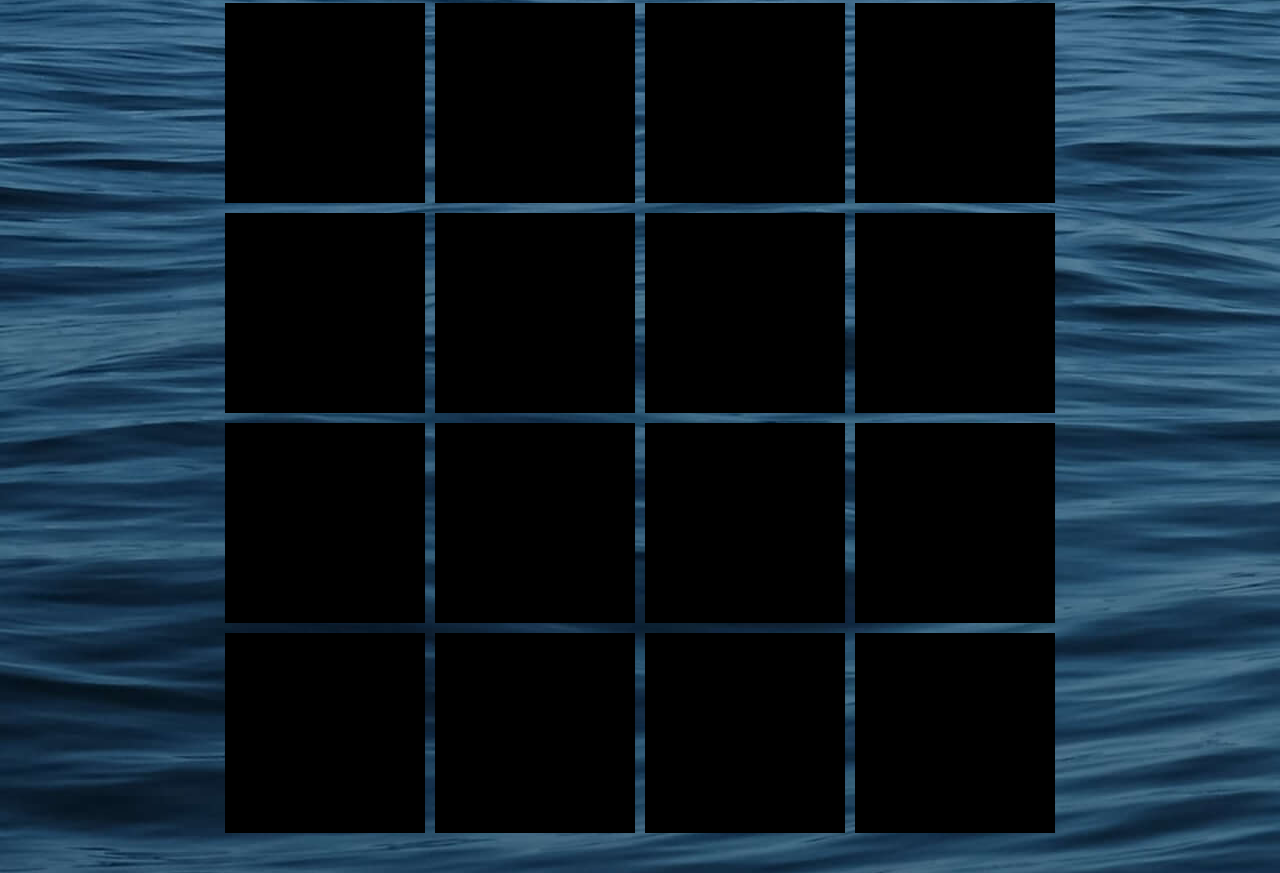
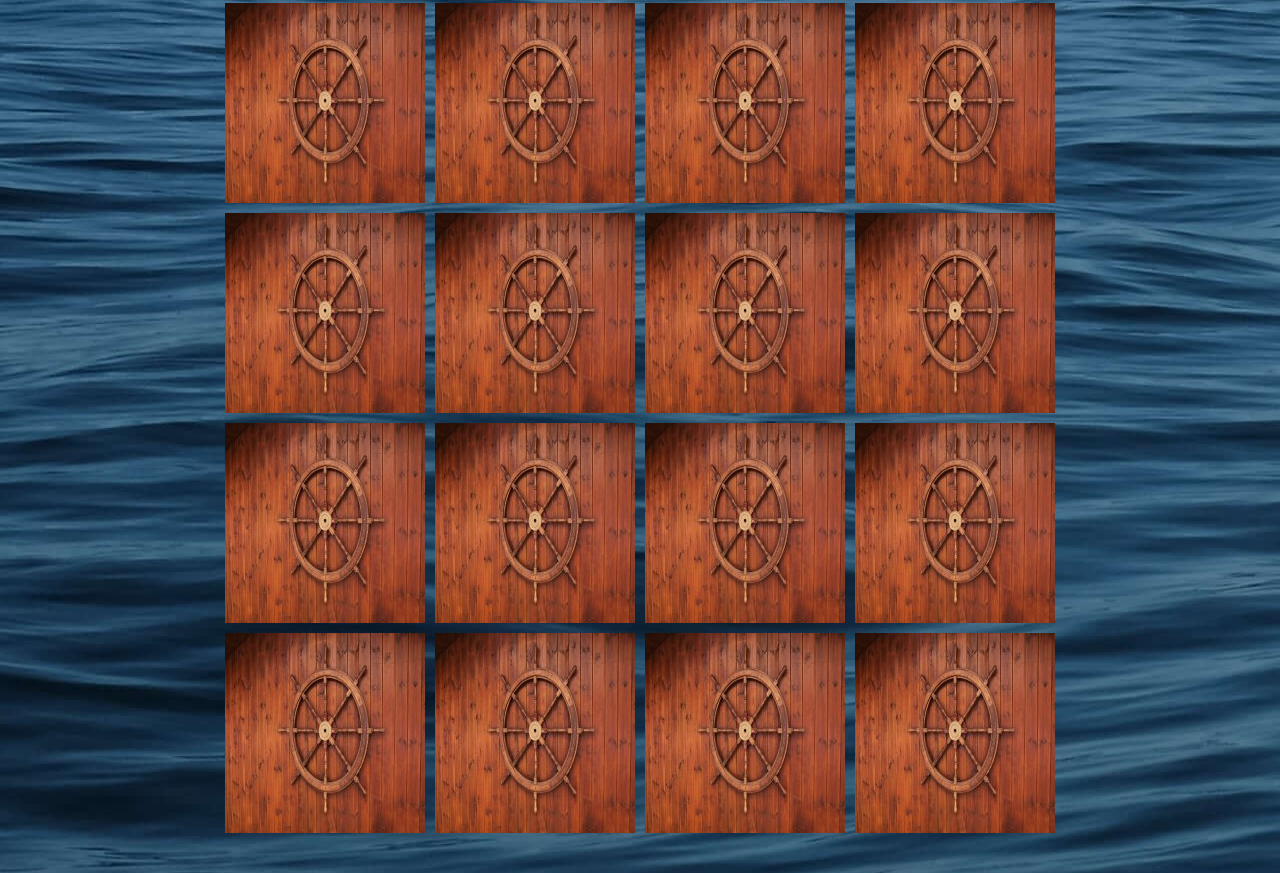
Before and after one commit to JoshuaAndrews-1882/ocean-match, a plain HTML site: page index.html in a window 1280 px wide. Shown: the part 268-1141 px from the top of the page. Drawn offline with Linux system fonts and the light colour scheme.

Commit message:
Add images to div

```diff
--- a/assets/css/style.css
+++ b/assets/css/style.css
@@ -37,3 +37,8 @@ body {
     height: 200px;
     width: 200px;
 }
+
+.card-back,
+.card-front {
+    position: absolute;
+}
--- a/index.html
+++ b/index.html
@@ -18,22 +18,71 @@
                 <p>Turns: <span id="turn">0</span></p>
             </div>
         </div>
-        <div class="card-area"></div>
-        <div class="card-area"></div>
-        <div class="card-area"></div>
-        <div class="card-area"></div>
-        <div class="card-area"></div>
-        <div class="card-area"></div>
-        <div class="card-area"></div>
-        <div class="card-area"></div>
-        <div class="card-area"></div>
-        <div class="card-area"></div>
-        <div class="card-area"></div>
-        <div class="card-area"></div>
-        <div class="card-area"></div>
-        <div class="card-area"></div>
-        <div class="card-area"></div>
-        <div class="card-area"></div>
+        <div class="card-area">
+            <img class="card-front" src="./assets/images/dolphin.jpg" alt="Dolphin">
+            <img class="card-back" src="./assets/images/wheel.jpg" alt="Boat Steering Wheel">
+        </div>
+        <div class="card-area">
+            <img class="card-front" src="./assets/images/dolphin.jpg" alt="Dolphin">
+            <img class="card-back" src="./assets/images/wheel.jpg" alt="Boat Steering Wheel">
+        </div>
+        <div class="card-area">
+            <img class="card-front" src="./assets/images/jellyfish.jpg" alt="Jellyfish">
+            <img class="card-back" src="./assets/images/wheel.jpg" alt="Boat Steering Wheel">
+        </div>
+        <div class="card-area">
+            <img class="card-front" src="./assets/images/jellyfish.jpg" alt="Jellyfish">
+            <img class="card-back" src="./assets/images/wheel.jpg" alt="Boat Steering Wheel">
+        </div>
+        <div class="card-area">
+            <img class="card-front" src="./assets/images/lobster.jpg" alt="Lobster">
+            <img class="card-back" src="./assets/images/wheel.jpg" alt="Boat Steering Wheel">
+        </div>
+        <div class="card-area">
+            <img class="card-front" src="./assets/images/lobster.jpg" alt="Lobster">
+            <img class="card-back" src="./assets/images/wheel.jpg" alt="Boat Steering Wheel">
+        </div>
+        <div class="card-area">
+            <img class="card-front" src="./assets/images/manatee.jpg" alt="Manatee">
+            <img class="card-back" src="./assets/images/wheel.jpg" alt="Boat Steering Wheel">
+        </div>
+        <div class="card-area">
+            <img class="card-front" src="./assets/images/manatee.jpg" alt="Manatee">
+            <img class="card-back" src="./assets/images/wheel.jpg" alt="Boat Steering Wheel">
+        </div>
+        <div class="card-area">
+            <img class="card-front" src="./assets/images/penguin.jpg" alt="Penguin">
+            <img class="card-back" src="./assets/images/wheel.jpg" alt="Boat Steering Wheel">
+        </div>
+        <div class="card-area">
+            <img class="card-front" src="./assets/images/penguin.jpg" alt="Penguin">
+            <img class="card-back" src="./assets/images/wheel.jpg" alt="Boat Steering Wheel">
+        </div>
+        <div class="card-area">
+            <img class="card-front" src="./assets/images/sealion.jpg" alt="Sealion">
+            <img class="card-back" src="./assets/images/wheel.jpg" alt="Boat Steering Wheel">
+        </div>
+        <div class="card-area">
+            <img class="card-front" src="./assets/images/sealion.jpg" alt="Sealion">
+            <img class="card-back" src="./assets/images/wheel.jpg" alt="Boat Steering Wheel">
+        </div>
+        <div class="card-area">
+            <img class="card-front" src="./assets/images/shark.jpg" alt="Shark">
+            <img class="card-back" src="./assets/images/wheel.jpg" alt="Boat Steering Wheel">
+        </div>
+        <div class="card-area">
+            <img class="card-front" src="./assets/images/shark.jpg" alt="Shark">
+            <img class="card-back" src="./assets/images/wheel.jpg" alt="Boat Steering Wheel">
+        </div>
+        <div class="card-area">
+            <img class="card-front" src="./assets/images/turtle.jpg" alt="Turtle">
+            <img class="card-back" src="./assets/images/wheel.jpg" alt="Boat Steering Wheel">
+        </div>
+        <div class="card-area">
+            <img class="card-front" src="./assets/images/turtle.jpg" alt="Turtle">
+            <img class="card-back" src="./assets/images/wheel.jpg" alt="Boat Steering Wheel">
+        </div>
+
     </div>
 </body>
 </html>
```
